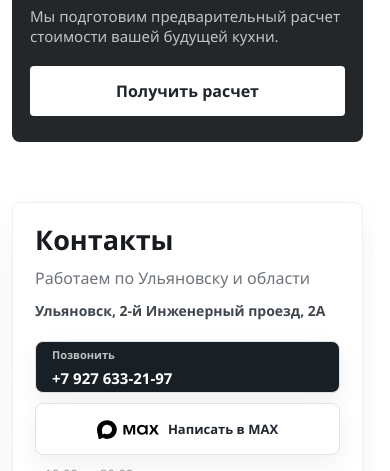
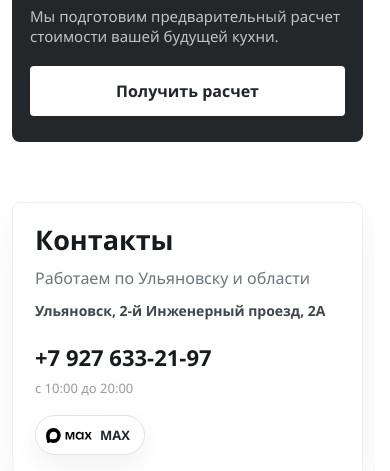
Before and after one commit to danielbae3/Yuri-Kitchens, a plain HTML site: page index.html in a window 390 px wide. Shown: the part 4600-5071 px from the top of the page. Drawn offline with Linux system fonts and the light colour scheme.

Commit message:
Refine reviews scroll and contacts

```diff
--- a/index.html
+++ b/index.html
@@ -355,18 +355,14 @@
             <h2>Контакты</h2>
             <p>Работаем по Ульяновску и области</p>
             <span class="contact-address">Ульяновск, 2-й Инженерный проезд, 2А</span>
+            <a class="phone-link" href="tel:+79276332197">+7 927 633-21-97</a>
+            <span class="contact-time">с 10:00 до 20:00</span>
             <div class="contact-actions">
-              <a class="call-link" href="tel:+79276332197">
-                <span>Позвонить</span>
-                <strong>+7 927 633-21-97</strong>
-              </a>
               <a class="max-link" href="" aria-label="Написать в MAX">
                 <img src="assets/max-logo.svg" alt="" />
-                <span>Написать в MAX</span>
+                <span>MAX</span>
               </a>
             </div>
-            <span class="contact-time">с 10:00 до 20:00</span>
-            <button class="btn btn-dark" type="button" data-open-modal>Оставить заявку</button>
           </aside>
           <div class="map-wrap">
             <iframe
--- a/styles.css
+++ b/styles.css
@@ -818,10 +818,17 @@ textarea:focus {
 }
 
 .review-grid {
-  display: grid;
-  grid-template-columns: repeat(3, 1fr);
+  display: flex;
   gap: 22px;
   margin-top: 20px;
+  overflow-x: auto;
+  padding: 2px 2px 14px;
+  scroll-snap-type: x mandatory;
+  scrollbar-width: none;
+}
+
+.review-grid::-webkit-scrollbar {
+  display: none;
 }
 
 .reviews-bottom {
@@ -833,7 +840,7 @@ textarea:focus {
 }
 
 .review-dots {
-  display: none;
+  display: flex;
   align-items: center;
   justify-content: center;
   gap: 7px;
@@ -856,6 +863,8 @@ textarea:focus {
 }
 
 .review-card {
+  flex: 0 0 calc((100% - 44px) / 3);
+  scroll-snap-align: start;
   display: grid;
   grid-template-columns: 1fr 100px;
   gap: 18px;
@@ -1083,7 +1092,7 @@ textarea:focus {
 
 .contacts-grid {
   display: grid;
-  grid-template-columns: 300px 1fr;
+  grid-template-columns: 320px 1fr;
   gap: 36px;
   align-items: stretch;
 }
@@ -1106,58 +1115,45 @@ textarea:focus {
   font-weight: 750;
 }
 
+.phone-link {
+  display: inline-flex;
+  margin-top: 24px;
+  color: var(--ink);
+  font-size: 22px;
+  line-height: 1.1;
+  font-variant-numeric: tabular-nums;
+  font-weight: 850;
+}
+
 .contact-time {
   display: block;
+  margin-top: 8px;
   color: #9a9b9b;
   font-size: 13px;
 }
 
 .contact-actions {
-  margin: 24px 0 12px;
-}
-
-.call-link,
+  margin: 22px 0 0;
+}
+
 .max-link {
   display: inline-flex;
   align-items: center;
   justify-content: center;
-  gap: 9px;
-  min-height: 42px;
+  gap: 8px;
+  min-height: 38px;
   border: 1px solid #dfe4e2;
   border-radius: 999px;
   background: #fff;
-  padding: 0 16px;
+  padding: 0 14px 0 10px;
   color: #20272e;
   font-size: 13px;
   font-weight: 850;
   box-shadow: 0 10px 28px rgba(18, 24, 30, 0.06);
 }
 
-.call-link {
-  flex-direction: column;
-  align-items: flex-start;
-  justify-content: center;
-  min-height: 58px;
-  min-width: 168px;
-  border-radius: 8px;
-  background: var(--dark);
-  color: #fff;
-  line-height: 1.1;
-}
-
-.call-link span {
-  color: rgba(255, 255, 255, 0.72);
-  font-size: 11px;
-  font-weight: 700;
-}
-
-.call-link strong {
-  font-size: 15px;
-  font-weight: 850;
-}
-
 .max-link img {
-  width: 62px;
+  width: 46px;
   height: auto;
   display: block;
   border-radius: 0;
@@ -1420,6 +1416,10 @@ textarea:focus {
   .review-grid,
   .gallery-grid {
     grid-template-columns: repeat(2, 1fr);
+  }
+
+  .review-card {
+    flex-basis: calc((100% - 22px) / 2);
   }
 }
 
@@ -1766,7 +1766,7 @@ textarea:focus {
   }
 
   .review-card {
-    flex: 0 0 min(330px, 86vw);
+    flex: 0 0 calc((100% - 14px) / 2);
     scroll-snap-align: start;
   }
 
@@ -1840,28 +1840,23 @@ textarea:focus {
   }
 
   .contact-actions {
-    display: grid;
-    grid-template-columns: 1fr;
+    display: flex;
+    align-items: center;
     gap: 10px;
-    margin: 20px 0 10px;
-  }
-
-  .call-link,
+    margin: 18px 0 0;
+  }
+
   .max-link {
-    width: 100%;
-    min-height: 52px;
+    width: auto;
+    min-height: 40px;
   }
 
   .max-link {
-    border-radius: 8px;
+    border-radius: 999px;
   }
 
   .contact-time {
-    margin-bottom: 14px;
-  }
-
-  .contact-card .btn {
-    width: 100%;
+    margin-bottom: 0;
   }
 
   .footer-grid {
@@ -1971,7 +1966,7 @@ textarea:focus {
   }
 
   .review-card {
-    flex-basis: min(310px, 88vw);
+    flex-basis: 100%;
   }
 
   .review-card {
@@ -1985,6 +1980,14 @@ textarea:focus {
     height: 120px;
   }
 
+  .contact-actions {
+    align-items: flex-start;
+  }
+
+  .max-link {
+    width: auto;
+  }
+
   .price-line {
     flex-wrap: wrap;
   }
```
